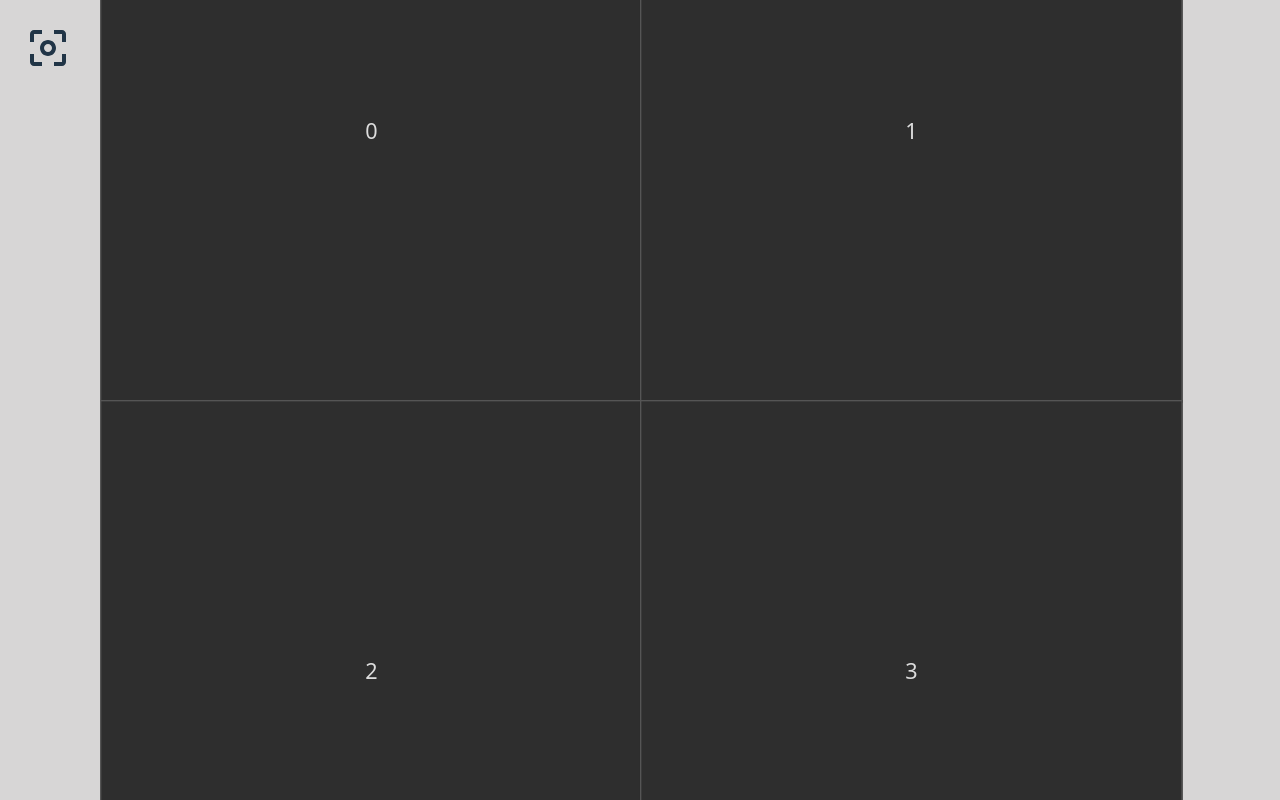
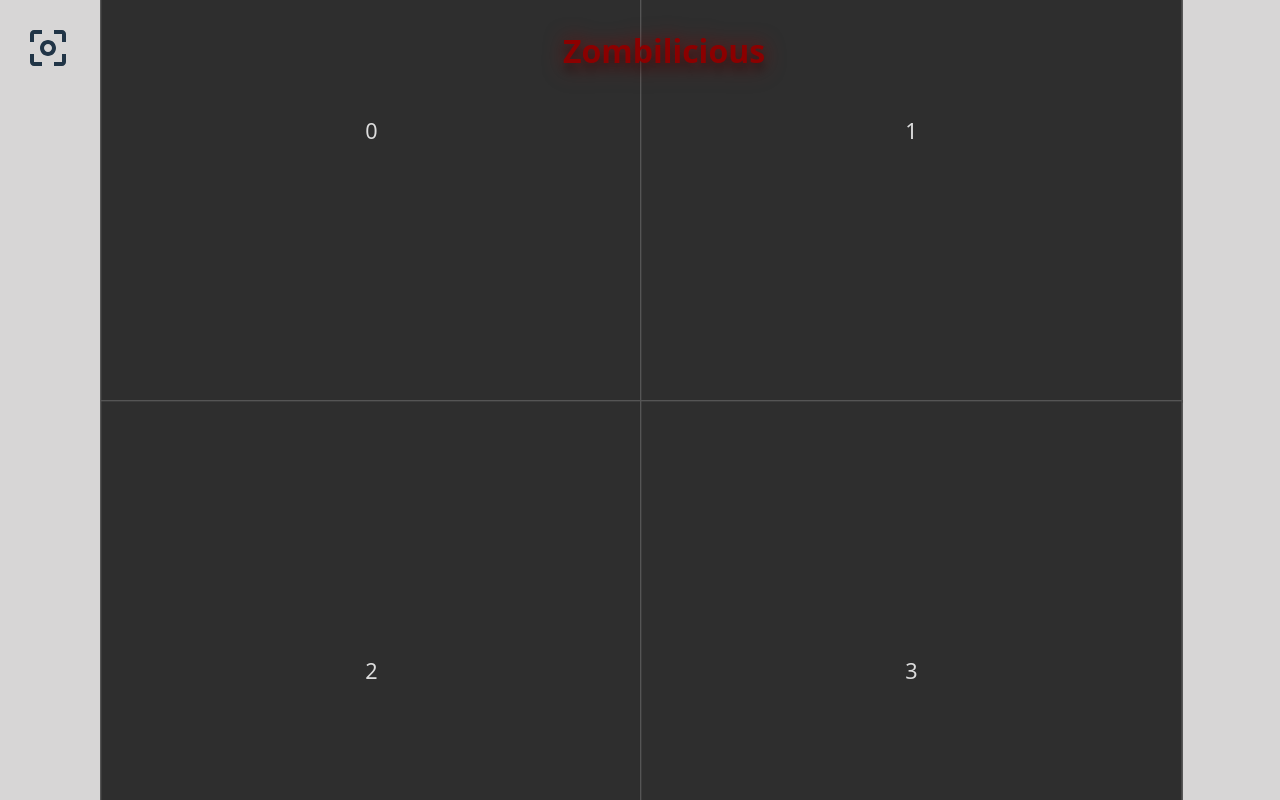
Before and after one commit to kimey-robertson/zombilicious, a React (Vite) app in the folder client/: page / in a window 1280 px wide. Built offline with nearby package versions, Linux system fonts and the light colour scheme.

Commit message:
Add header overlay

```diff
--- a/client/src/App.css
+++ b/client/src/App.css
@@ -44,16 +44,35 @@
   left: 0;
   width: 100%;
   height: 100vh;
-  /* padding: 1.5rem; */
+  padding: 1.5rem;
+  box-sizing: border-box;
 }
 
-.overlay {
-  padding: 1.5rem;
-  position: absolute;
+.overlay-item {
+  position: relative;
   z-index: 11;
 }
 
-.overlay-dragging {
+.overlay-dragging .overlay-item {
   opacity: 0.5;
   pointer-events: none;
 }
+
+.header-wrapper {
+  display: flex;
+  align-items: center;
+  justify-content: space-between;
+}
+
+.header-title {
+  font-size: 2rem;
+  margin: auto;
+  font-weight: 600;
+  color: #8b0000;
+  text-shadow: 2px 2px 0px #4a0000, 4px 4px 0px #2a0000, 6px 6px 0px #1a0000,
+    0 0 20px rgba(139, 0, 0, 0.8), 0 0 40px rgba(139, 0, 0, 0.4),
+    inset 0 0 20px rgba(0, 0, 0, 0.5);
+  filter: drop-shadow(0 8px 4px rgba(0, 0, 0, 0.3))
+    drop-shadow(0 0 10px rgba(139, 0, 0, 0.7));
+  position: relative;
+}
--- /dev/null
+++ b/client/src/components/Overlay/Header.tsx
@@ -0,0 +1,12 @@
+import ResetBoard from "./ResetBoard";
+
+const Header = () => {
+  return (
+    <div className="header-wrapper overlay-item">
+      <ResetBoard />
+      <div className="header-title">Zombilicious</div>
+    </div>
+  );
+};
+
+export default Header;
--- a/client/src/components/Overlay/Overlay.tsx
+++ b/client/src/components/Overlay/Overlay.tsx
@@ -1,13 +1,11 @@
 import { usePlayerStore } from "../../store/usePlayerStore";
-import ResetBoard from "./ResetBoard";
+import Header from "./Header";
 
 const Overlay = () => {
   const isDragging = usePlayerStore((state) => state.isDragging);
   return (
-    <div className="overlay-wrapper">
-      <div className={`overlay ${isDragging ? "overlay-dragging" : ""}`}>
-        <ResetBoard />
-      </div>
+    <div className={`overlay-wrapper ${isDragging ? "overlay-dragging" : ""}`}>
+      <Header />
     </div>
   );
 };
```
